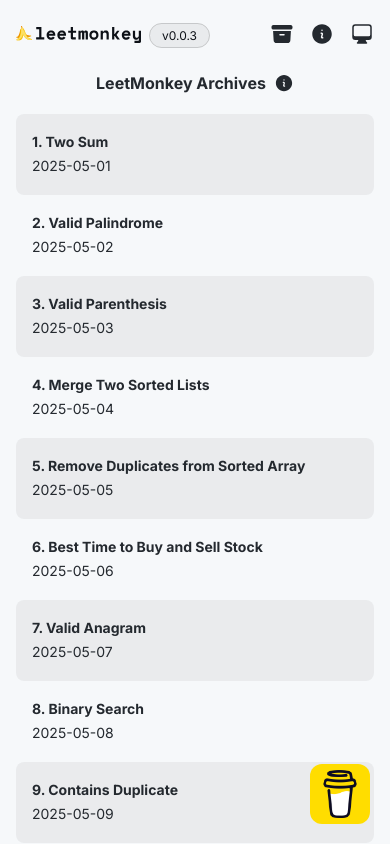
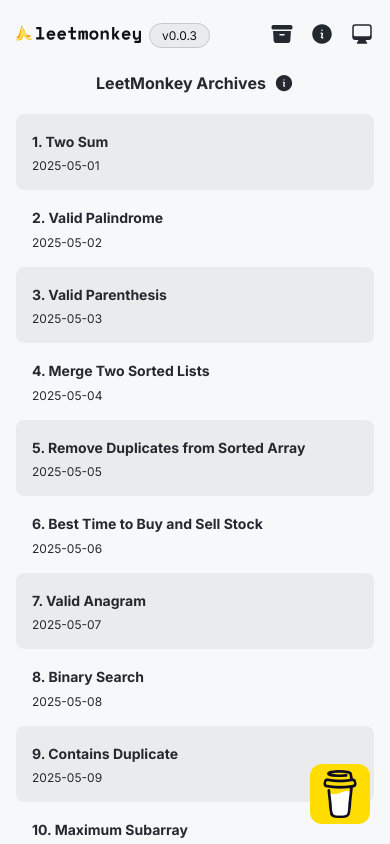
Before and after one commit to brandonleetran/LeetMonkey, a React (Vite) app: page /archive in a window 390 px wide. Shown: the top 844 px of the page. Built offline with nearby package versions, Linux system fonts and the light colour scheme.

Commit message:
fix: scale font sizes based on viewport

```diff
--- a/src/pages/Archive.tsx
+++ b/src/pages/Archive.tsx
@@ -26,44 +26,44 @@ export default function Archives() {
     </div>
     <div className="flex flex-col">
       <div className="p-4 rounded-lg bg-white/10 light:bg-black/5">
-        <p className="font-bold">1. Two Sum</p>
-        <p>2025-05-01</p>
+        <p className="font-bold mb-1">1. Two Sum</p>
+        <p className="text-xs md:text-sm">2025-05-01</p>
       </div>
       <div className="p-4 rounded-lg">
-        <p className="font-bold">2. Valid Palindrome</p>
-        <p>2025-05-02</p>
+        <p className="font-bold mb-1">2. Valid Palindrome</p>
+        <p className="text-xs md:text-sm">2025-05-02</p>
       </div>
       <div className="p-4 rounded-lg bg-white/10 light:bg-black/5">
-        <p className="font-bold">3. Valid Parenthesis</p>
-        <p>2025-05-03</p>
+        <p className="font-bold mb-1">3. Valid Parenthesis</p>
+        <p className="text-xs md:text-sm">2025-05-03</p>
       </div>
       <div className="p-4 rounded-lg">
-        <p className="font-bold">4. Merge Two Sorted Lists</p>
-        <p>2025-05-04</p>
+        <p className="font-bold mb-1">4. Merge Two Sorted Lists</p>
+        <p className="text-xs md:text-sm">2025-05-04</p>
       </div>
       <div className="p-4 rounded-lg bg-white/10 light:bg-black/5">
-      <p className="font-bold">5. Remove Duplicates from Sorted Array</p>
-        <p>2025-05-05</p>
+      <p className="font-bold mb-1">5. Remove Duplicates from Sorted Array</p>
+        <p className="text-xs md:text-sm">2025-05-05</p>
       </div>
       <div className="p-4 rounded-lg">
-        <p className="font-bold">6. Best Time to Buy and Sell Stock</p>
-        <p>2025-05-06</p>
+        <p className="font-bold mb-1">6. Best Time to Buy and Sell Stock</p>
+        <p className="text-xs md:text-sm">2025-05-06</p>
       </div>
       <div className="p-4 rounded-lg bg-white/10 light:bg-black/5">
-      <p className="font-bold">7. Valid Anagram</p>
-        <p>2025-05-07</p>
+      <p className="font-bold mb-1">7. Valid Anagram</p>
+        <p className="text-xs md:text-sm">2025-05-07</p>
       </div>
       <div className="p-4 rounded-lg">
-        <p className="font-bold">8. Binary Search</p>
-        <p>2025-05-08</p>
+        <p className="font-bold mb-1">8. Binary Search</p>
+        <p className="text-xs md:text-sm">2025-05-08</p>
       </div>
       <div className="p-4 rounded-lg bg-white/10 light:bg-black/5">
-        <p className="font-bold">9. Contains Duplicate</p>
-        <p>2025-05-09</p>
+        <p className="font-bold mb-1">9. Contains Duplicate</p>
+        <p className="text-xs md:text-sm">2025-05-09</p>
       </div>
       <div className="p-4 rounded-lg">
-        <p className="font-bold">10. Maximum Subarray</p>
-        <p>2025-05-10</p>
+        <p className="font-bold mb-1">10. Maximum Subarray</p>
+        <p className="text-xs md:text-sm">2025-05-10</p>
       </div>
     </div>
   </>
```
